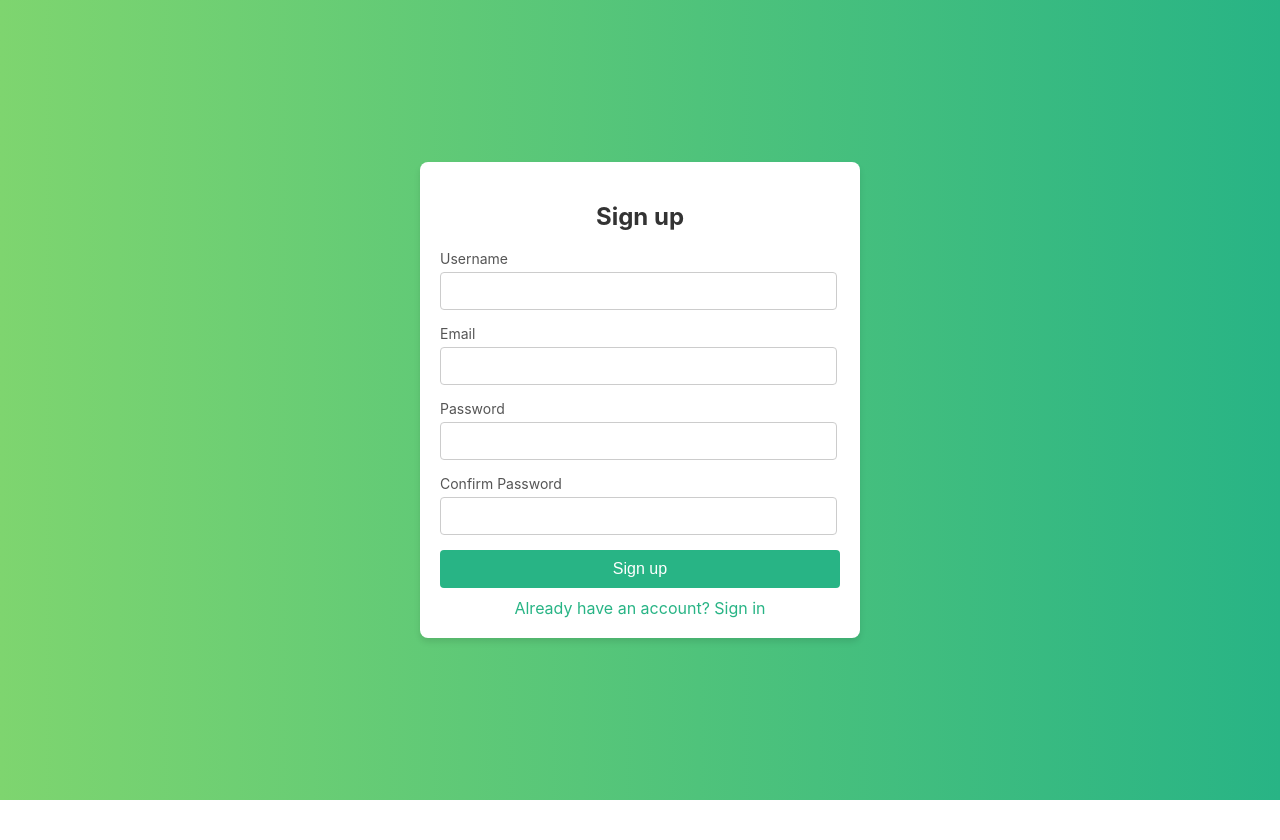
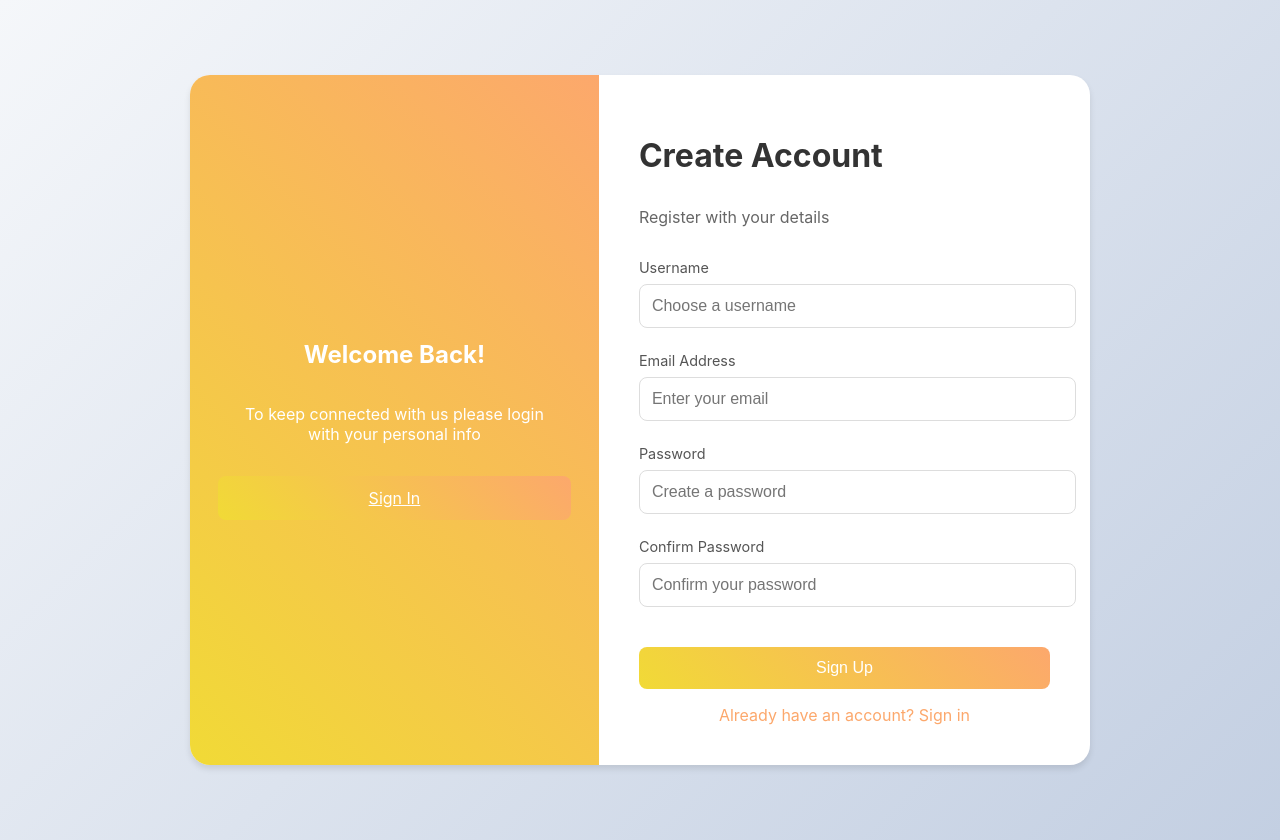
Before and after one commit to idris-Ak/Chat-app, a React (Create React App) app in the folder Message/chat-Frontend/: page /register in a window 1280 px wide. Before the commit the page ends 800 px from the top, so only its background shows below. Built offline with nearby package versions, Linux system fonts and the light colour scheme.

Commit message:
improved UI authentication and chat pages

```diff
--- a/Message/chat-Frontend/src/pages/Chat.js
+++ b/Message/chat-Frontend/src/pages/Chat.js
@@ -1,5 +1,5 @@
 import { useState, useEffect } from 'react';
-import './Chat.css';
+import './styles/Chat.css';
 import { useAuth } from '../contexts/AuthContext';
 import io from 'socket.io-client';
 import endpoints from '../services/api';
--- a/Message/chat-Frontend/src/pages/Login.js
+++ b/Message/chat-Frontend/src/pages/Login.js
@@ -1,7 +1,7 @@
 import { useState, useEffect } from 'react';
 import { Link, useLocation, useNavigate } from 'react-router-dom';
 import { useAuth } from '../contexts/AuthContext';
-import './Login.css';
+import './styles/Auth.css';
 
 export default function Login() {
   const [email, setEmail] = useState('');
@@ -37,58 +37,70 @@ export default function Login() {
   };
 
   return (
-    <div className="login-container">
-      <div className="login-box">
-        <div>
-          <h2 className="login-title">Sign in</h2>
-        </div>
+    <div className="auth-container">
+      <div className="auth-card">
+        <div className="auth-form-container">
+          <h1 className="auth-title">Welcome Back</h1>
+          <p className="auth-subtitle">Please sign in to continue</p>
+
           {error && (
             <div className="error-message">
               {error}
             </div>
           )}
-        <form className="mt-8 space-y-6" onSubmit={handleSubmit}>
-          <div className="input-group">
-            <label htmlFor="email" className="input-label">
-              Email
+
+          <form onSubmit={handleSubmit}>
+            <div className="form-group">
+              <label className="form-label" htmlFor="email">
+                Email Address
               </label>
               <input
                 id="email"
                 type="email"
-              required
-              className="input-field"
+                className="form-input"
                 value={email}
                 onChange={(e) => setEmail(e.target.value)}
+                required
+                placeholder="Enter your email"
               />
             </div>
-          <div className="input-group">
-            <label htmlFor="password" className="input-label">
+
+            <div className="form-group">
+              <label className="form-label" htmlFor="password">
                 Password
               </label>
               <input
                 id="password"
                 type="password"
-              required
-              className="input-field"
+                className="form-input"
                 value={password}
                 onChange={(e) => setPassword(e.target.value)}
+                required
+                placeholder="Enter your password"
               />
             </div>
-          <div>
+
             <button
               type="submit"
+              className="auth-button"
               disabled={loading}
-              className="submit-button"
             >
-              {loading ? 'Signing in...' : 'Sign in'}
+              {loading ? 'Signing in...' : 'Sign In'}
             </button>
-          </div>
-          <div className="text-center">
-            <Link to="/register" className="link">
+          </form>
+
+          <Link to="/register" className="auth-link">
             Don't have an account? Sign up
           </Link>
         </div>
-        </form>
+
+        <div className="auth-welcome">
+          <h2>Hello, Friend!</h2>
+          <p>Enter your personal details and start your journey with us</p>
+          <svg className="auth-decoration" viewBox="0 0 100 100">
+            {/* Add decorative SVG here */}
+          </svg>
+        </div>
       </div>
     </div>
   );
--- a/Message/chat-Frontend/src/pages/Register.js
+++ b/Message/chat-Frontend/src/pages/Register.js
@@ -1,131 +1,146 @@
 import { useState } from 'react';
-import './Register.css';
 import { Link, useNavigate } from 'react-router-dom';
+import { useAuth } from '../contexts/AuthContext';
+import './styles/Auth.css';
 
 export default function Register() {
-  const [email, setEmail] = useState('');
-  const [password, setPassword] = useState('');
-  const [confirmPassword, setConfirmPassword] = useState('');
-  const [username, setUsername] = useState('');
+  const [formData, setFormData] = useState({
+    username: '',
+    email: '',
+    password: '',
+    confirmPassword: ''
+  });
   const [error, setError] = useState('');
   const [loading, setLoading] = useState(false);
+  const { register } = useAuth();
   const navigate = useNavigate();
-  const API_URL = process.env.REACT_APP_API_BASE_URL;
+
+  const handleChange = (e) => {
+    setFormData({
+      ...formData,
+      [e.target.name]: e.target.value
+    });
+  };
 
   const handleSubmit = async (e) => {
     e.preventDefault();
+    setError('');
 
-    if (password !== confirmPassword) {
-      return setError('Passwords do not  match');
+    if (formData.password !== formData.confirmPassword) {
+      return setError('Passwords do not match');
     }
 
-    try {
-      setError('');
     setLoading(true);
 
-      const response = await fetch(`${API_URL}/auth/register`, {
-        method: 'POST',
-        headers: { 'Content-Type': 'application/json' },
-        body: JSON.stringify({ email, password, username }),
-      });
-
-      const textResponse = await response.json();  // Get raw response text
-
-      console.log(textResponse);  // Log the raw response text
-      if (response.ok) {
-        navigate('/login');
-      } else {
-        const data = await response.json();
-        console.log(data); // Check the content of the response
-        setError(data.message || 'Failed to register');
+    try {
+      await register(formData);
+      navigate('/');
+    } catch (err) {
+      setError(err.message);
+    } finally {
+      setLoading(false);
     }
-    } catch (error) {
-      setError('Failed to create an account');
-      console.error('Registration error:', error);
-    }
-
-    setLoading(false);
   };
 
   return (
-    <div className="register-container">
-      <div className="register-box">
-        <div>
-          <h2 className="register-title">Sign up</h2>
+    <div className="auth-container">
+      <div className="auth-card">
+        <div className="auth-welcome">
+          <h2>Welcome Back!</h2>
+          <p>To keep connected with us please login with your personal info</p>
+          <Link to="/login" className="auth-button">
+            Sign In
+          </Link>
         </div>
+
+        <div className="auth-form-container">
+          <h1 className="auth-title">Create Account</h1>
+          <p className="auth-subtitle">Register with your details</p>
+
           {error && (
             <div className="error-message">
               {error}
             </div>
           )}
-        <form className="mt-8 space-y-6" onSubmit={handleSubmit}>
-          <div className="input-group">
-            <label htmlFor="username" className="input-label">
+
+          <form onSubmit={handleSubmit}>
+            <div className="form-group">
+              <label className="form-label" htmlFor="username">
                 Username
               </label>
               <input
                 id="username"
+                name="username"
                 type="text"
+                className="form-input"
+                value={formData.username}
+                onChange={handleChange}
                 required
-              className="input-field"
-              value={username}
-              onChange={(e) => setUsername(e.target.value)}
+                placeholder="Choose a username"
               />
             </div>
-          <div className="input-group">
-            <label htmlFor="email" className="input-label">
-              Email
+
+            <div className="form-group">
+              <label className="form-label" htmlFor="email">
+                Email Address
               </label>
               <input
                 id="email"
+                name="email"
                 type="email"
+                className="form-input"
+                value={formData.email}
+                onChange={handleChange}
                 required
-              className="input-field"
-              value={email}
-              onChange={(e) => setEmail(e.target.value)}
+                placeholder="Enter your email"
               />
             </div>
-          <div className="input-group">
-            <label htmlFor="password" className="input-label">
+
+            <div className="form-group">
+              <label className="form-label" htmlFor="password">
                 Password
               </label>
               <input
                 id="password"
+                name="password"
                 type="password"
+                className="form-input"
+                value={formData.password}
+                onChange={handleChange}
                 required
-              className="input-field"
-              value={password}
-              onChange={(e) => setPassword(e.target.value)}
+                placeholder="Create a password"
               />
             </div>
-          <div className="input-group">
-            <label htmlFor="confirm-password" className="input-label">
+
+            <div className="form-group">
+              <label className="form-label" htmlFor="confirmPassword">
                 Confirm Password
               </label>
               <input
-              id="confirm-password"
+                id="confirmPassword"
+                name="confirmPassword"
                 type="password"
+                className="form-input"
+                value={formData.confirmPassword}
+                onChange={handleChange}
                 required
-              className="input-field"
-              value={confirmPassword}
-              onChange={(e) => setConfirmPassword(e.target.value)}
+                placeholder="Confirm your password"
               />
             </div>
-          <div>
+
             <button
               type="submit"
+              className="auth-button"
               disabled={loading}
-              className="submit-button"
             >
-              {loading ? 'Creating account...' : 'Sign up'}
+              {loading ? 'Creating Account...' : 'Sign Up'}
             </button>
-          </div>
-          <div className="text-center">
-            <Link to="/login" className="link">
+          </form>
+
+          <Link to="/login" className="auth-link">
             Already have an account? Sign in
           </Link>
         </div>
-        </form>
       </div>
     </div>
   );
--- /dev/null
+++ b/Message/chat-Frontend/src/pages/styles/Auth.css
@@ -0,0 +1,124 @@
+.auth-container {
+  min-height: 100vh;
+  display: flex;
+  align-items: center;
+  justify-content: center;
+  background: linear-gradient(135deg, #f5f7fa 0%, #c3cfe2 100%);
+  padding: 20px;
+}
+
+.auth-card {
+  background: white;
+  border-radius: 20px;
+  box-shadow: 0 4px 6px rgba(0, 0, 0, 0.1);
+  overflow: hidden;
+  width: 100%;
+  max-width: 900px;
+  display: flex;
+  min-height: 600px;
+}
+
+.auth-form-container {
+  flex: 1;
+  padding: 40px;
+  display: flex;
+  flex-direction: column;
+}
+
+.auth-welcome {
+  flex: 0.8;
+  background: linear-gradient(45deg, #f1da36 0%, #fca86c 100%);
+  padding: 40px;
+  display: flex;
+  flex-direction: column;
+  justify-content: center;
+  align-items: center;
+  color: white;
+  text-align: center;
+}
+
+.auth-title {
+  font-size: 2rem;
+  font-weight: bold;
+  margin-bottom: 1rem;
+  color: #333;
+}
+
+.auth-subtitle {
+  font-size: 1rem;
+  color: #666;
+  margin-bottom: 2rem;
+}
+
+.form-group {
+  margin-bottom: 1.5rem;
+}
+
+.form-label {
+  display: block;
+  margin-bottom: 0.5rem;
+  color: #555;
+  font-size: 0.9rem;
+}
+
+.form-input {
+  width: 100%;
+  padding: 12px;
+  border: 1px solid #ddd;
+  border-radius: 8px;
+  font-size: 1rem;
+  transition: border-color 0.3s;
+}
+
+.form-input:focus {
+  border-color: #fca86c;
+  outline: none;
+}
+
+.auth-button {
+  background: linear-gradient(45deg, #f1da36 0%, #fca86c 100%);
+  color: white;
+  border: none;
+  padding: 12px;
+  border-radius: 8px;
+  font-size: 1rem;
+  cursor: pointer;
+  width: 100%;
+  margin-top: 1rem;
+  transition: transform 0.2s;
+}
+
+.auth-button:hover {
+  transform: translateY(-2px);
+}
+
+.auth-link {
+  color: #fca86c;
+  text-decoration: none;
+  margin-top: 1rem;
+  text-align: center;
+  display: block;
+}
+
+.auth-link:hover {
+  text-decoration: underline;
+}
+
+.error-message {
+  background-color: #fee;
+  color: #e66;
+  padding: 10px;
+  border-radius: 8px;
+  margin-bottom: 1rem;
+  font-size: 0.9rem;
+}
+
+@media (max-width: 768px) {
+  .auth-card {
+    flex-direction: column;
+  }
+
+  .auth-welcome {
+    padding: 20px;
+  }
+}
```
Also changed, not shown: Message/chat-Frontend/src/pages/styles/Chat.css (renamed from Message/chat-Frontend/src/pages/Chat.css). Lines whose indentation alone changed are shown as unchanged.
